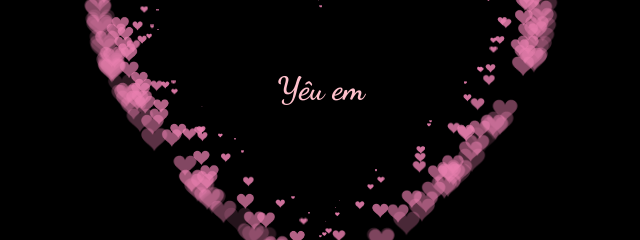
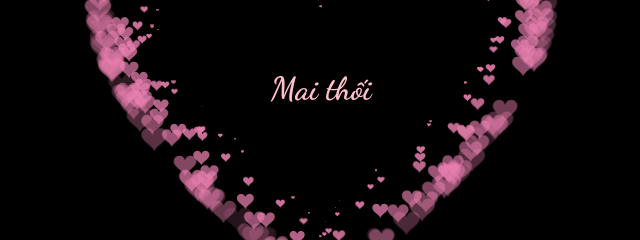
Before and after one commit to thinnq/my-heart, a plain HTML site: page index.html in a window 1280 px wide. Shown: the part 311-551 px from the top of the page, 319-959 px from the left. Drawn offline with Linux system fonts and the light colour scheme.

Commit message:
Update index.html

```diff
--- a/index.html
+++ b/index.html
@@ -36,7 +36,7 @@ canvas {
 
  <BODY>
   <div style="display: flex; width: 100%; height: 100%; justify-content: center; align-items: center; position: absolute;">
-    <h1 id="my-name" class="hide" style="color: pink; font-family: 'Dancing Script', cursive;">Yêu em</h1>
+    <h1 id="my-name" class="hide" style="color: pink; font-family: 'Dancing Script', cursive;">Mai thối</h1>
   </div>
   <canvas id="pinkboard"></canvas>
   <script>
```
